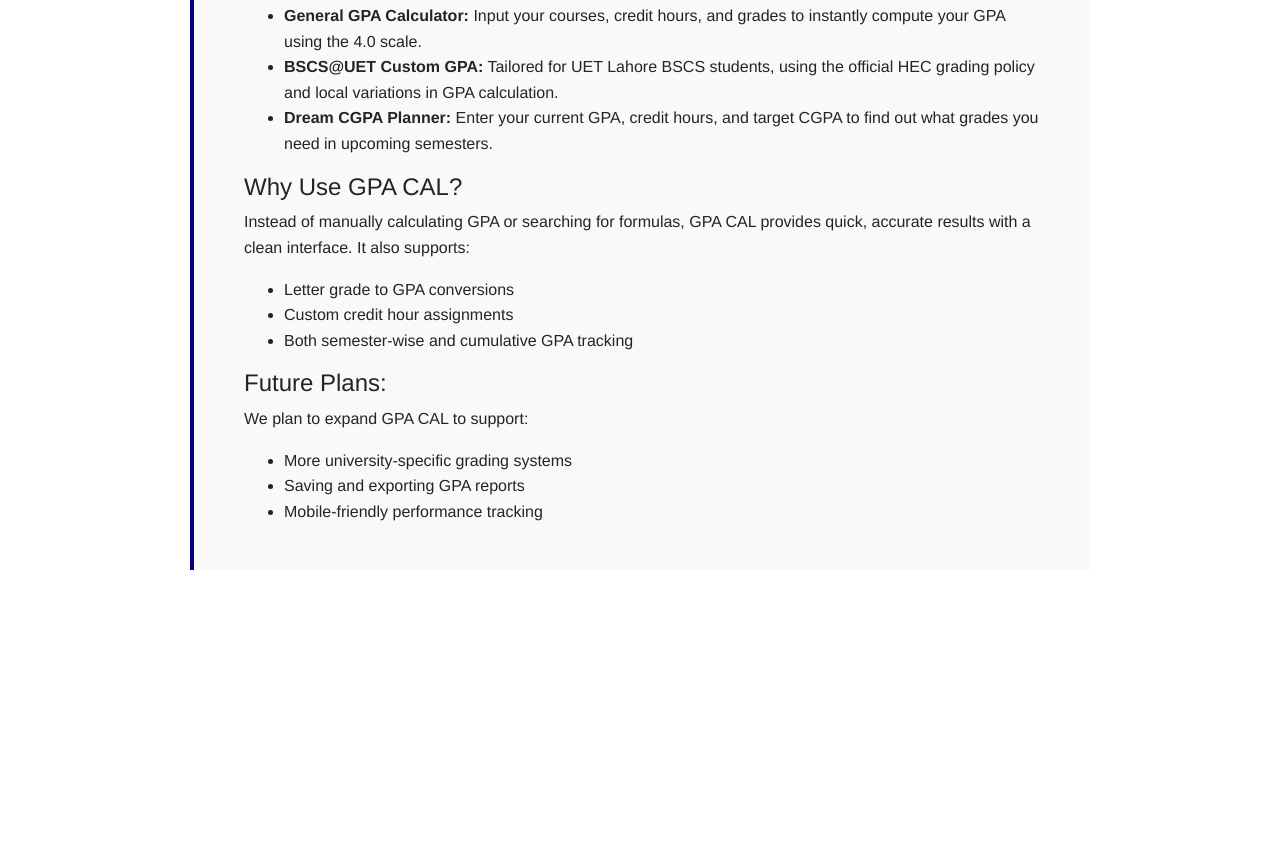
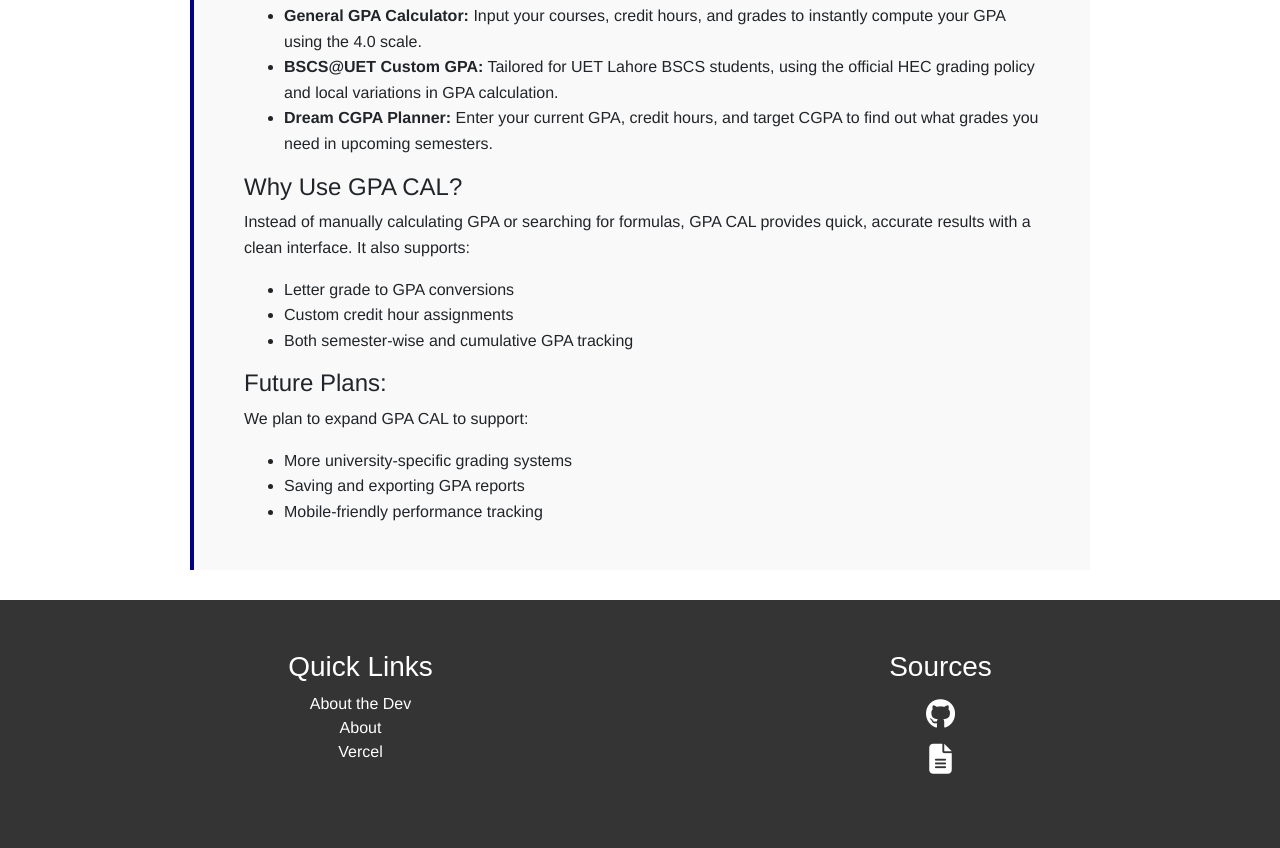
Before and after one commit to hamzasterical/gpa-cal, a plain HTML site: page pages/about.html in a window 1280 px wide. Shown: the part 353-1201 px from the top of the page. Before the commit the page ends 953 px from the top, so only its background shows below. Drawn offline with nearby package versions, Linux system fonts and the light colour scheme.

Commit message:
completed the site

```diff
--- a/pages/about.html
+++ b/pages/about.html
@@ -52,6 +52,38 @@
     </p>
   </div>
 
+  <footer>
+    <div class="f-container">
+      <div class="footer-content">
+        <h3>Quick Links</h3>
+        <ul>
+          <li><a href="https://www.linkedin.com/in/hamza-ali-5969712b2/" target="_blank">About the Dev</a></li>
+          <li><a href="about.html">About</a></li>
+          <li><a href="https://vercel.com/">Vercel</a></li>
+        </ul>
+      </div>
+
+      <div class="footer-content">
+      <h3>Sources</h3>
+      <ul>
+        <li>
+          <a href="https://github.com/hamzasterical/gpa-cal.git" target="_blank" style="font-size: 30px; color: white;">
+              <i class="fab fa-github"></i>
+          </a>
+        </li>
+        <li>
+          <a href="../gcd.pdf" target="_blank" style="font-size: 30px; color: white;">
+              <i class="fas fa-file-alt"></i>
+          </a>
+        </li>
+
+      </ul>
+    </div>
+    </div>
+
+  </footer>
+
+
 
 
 </body>
```
Also changed, not shown: index.html (+4 -4 lines), pages/customGPA.html (+6 -6 lines), pages/target_cgpa.html (+6 -6 lines), 1 other file.
